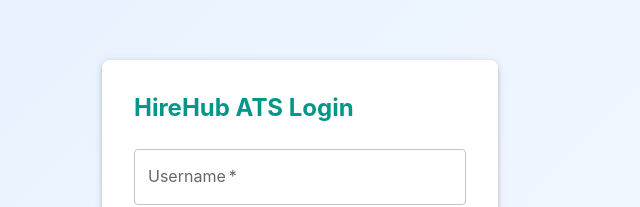
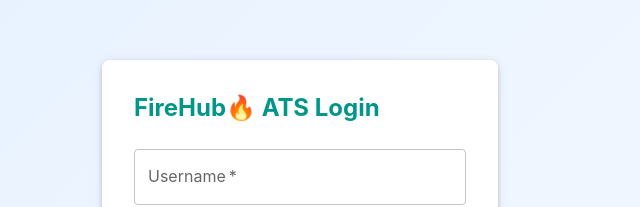
Before and after one commit to vignesh-a-nt07/Front-end-by-vignesh, a React (Vite) app: page /login in a window 1280 px wide. Shown: the part 148-355 px from the top of the page, without its empty margins (340-980 px from the left). Built offline with nearby package versions, Linux system fonts and the light colour scheme; no server answers.

Commit message:
Update login title from 'HireHub' to 'FireHub🔥'f

```diff
--- a/src/pages/Login.tsx
+++ b/src/pages/Login.tsx
@@ -87,7 +87,7 @@ const Login: React.FC = () => {
             sx={{ width: '100%', bgcolor: 'background.paper', p: 4, borderRadius: 2, boxShadow: 3 }}
           >
             <Typography variant="h5" component="h1" gutterBottom>
-              HireHub ATS Login
+              FireHub🔥 ATS Login
             </Typography>
 
             {error && (
```
